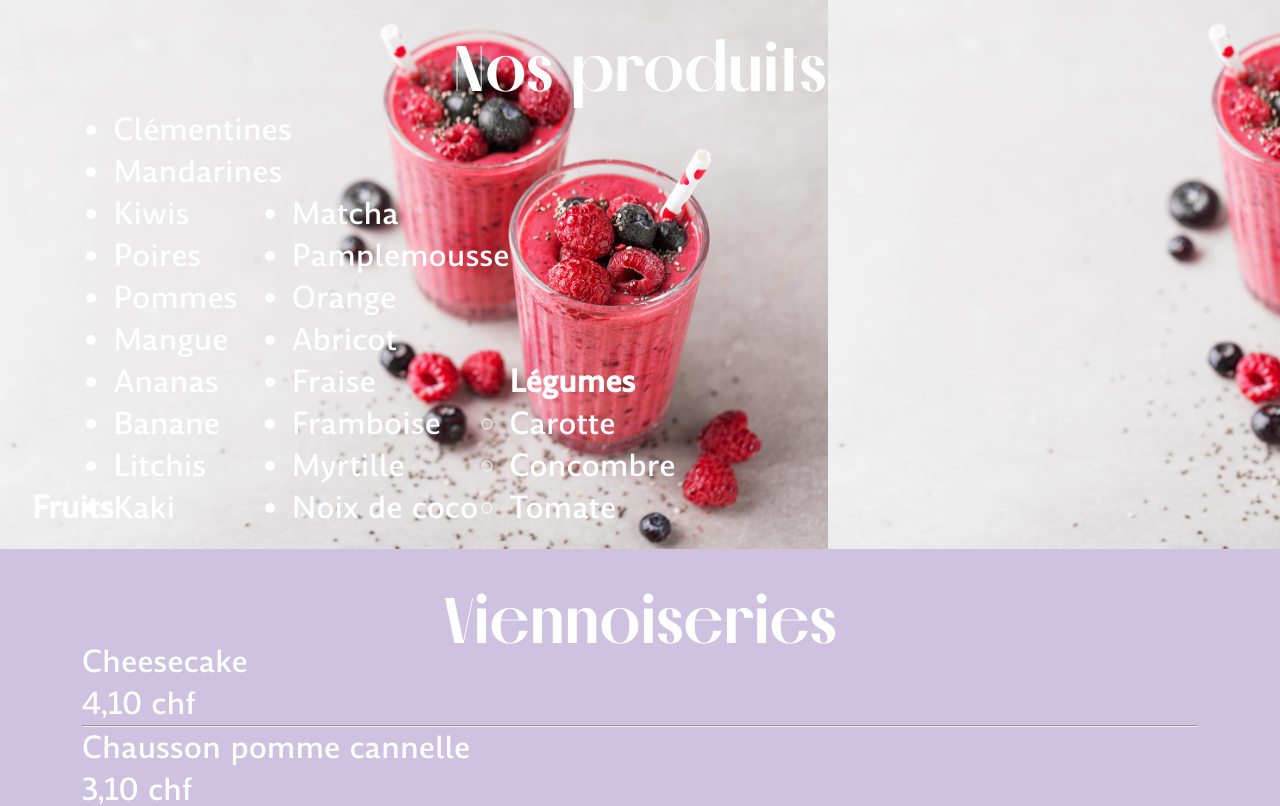
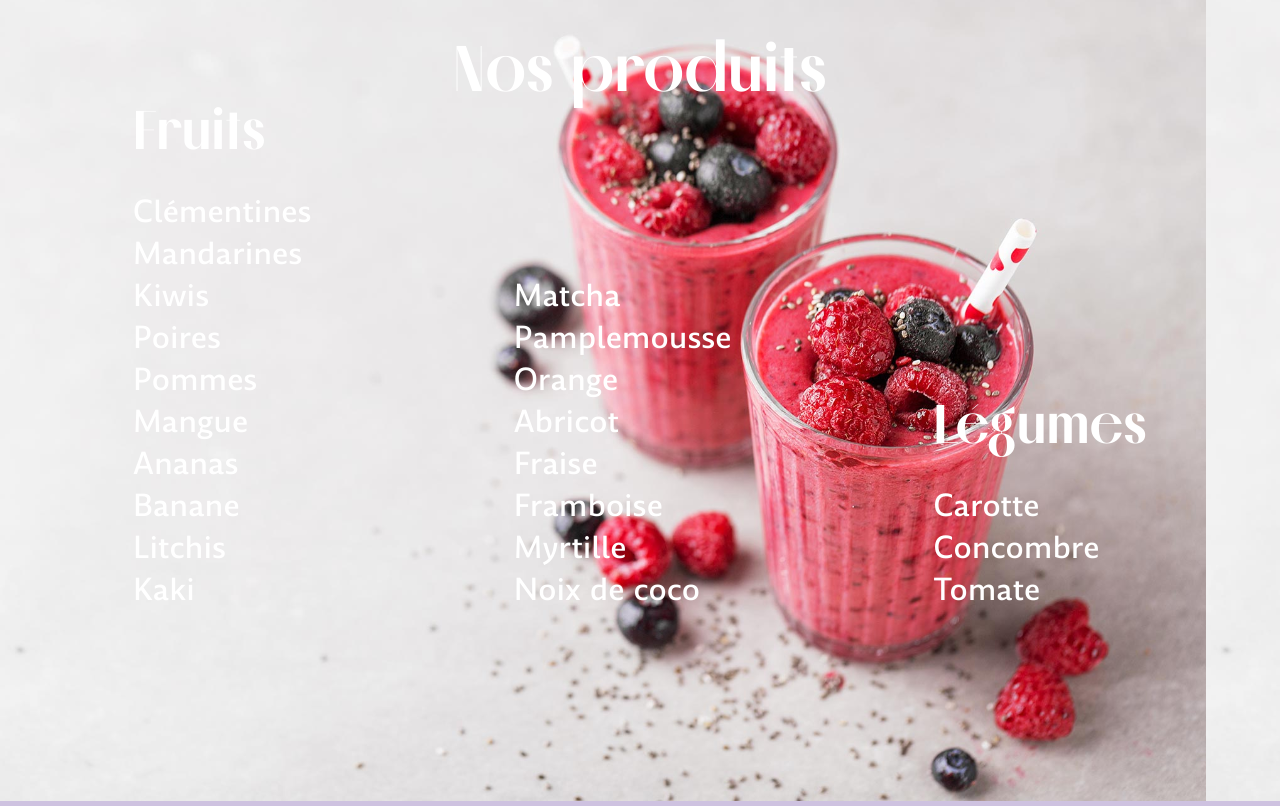
Before and after one commit to GiuliaCariulo/smoothcafe, a website built with Parcel: page src/index.html in a window 1280 px wide. Shown: the part 2331-3137 px from the top of the page. Built offline with nearby package versions, Linux system fonts and the light colour scheme.

Commit message:
menu-1 done

```diff
--- a/src/index.html
+++ b/src/index.html
@@ -80,9 +80,10 @@
             <div class="container-fluid">
               <div class="row menu-1">
                 <div class="col-12"><h3>Nos produits</h3></div>
-                <div class="col-sm-3 col-12">
+                <div class="col-12">
                   <div class="products">
-                    <h4>Fruits</h4>
+                    <div>
+                      <h4>Fruits</h4>
                   <ul class="first-collumn">
                     <li>Clémentines</li>
                     <li>Mandarines</li>
@@ -95,6 +96,7 @@
                     <li>Litchis</li>
                     <li>Kaki</li>
                   </ul>
+                    </div>
                   <ul class="second-collumn">
                     <li>Matcha</li>
                     <li>Pamplemousse</li>
@@ -105,13 +107,14 @@
                     <li>Myrtille</li>
                     <li>Noix de coco</li>
                   </ul>
+                  <div>
+                    <h4>Légumes</h4>
                   <ul class="third-collumn">
-                  <h4>Légumes</h4>
-                  <ul>
                     <li>Carotte</li>
                     <li>Concombre</li>
                     <li>Tomate</li>
                   </ul>
+                  </div>
                   </div>
                 </div>
               </div>
--- a/src/scss/main.scss
+++ b/src/scss/main.scss
@@ -137,6 +137,12 @@ h3 {
   margin-top: 50px;
 }
 
+h4 {
+  font-family: "Melodrama-Bold";
+  font-size: 55px;
+  margin-bottom: 40px;
+}
+
 section {
   margin-bottom: 140px;
 }
@@ -177,8 +183,9 @@ section {
   justify-content: space-around;
   align-items: flex-end;
   padding: 20px;
+  margin-bottom: 170px;
 }
 
-.products li::marker {
+.products li {
   list-style-type: none;
 }
```
